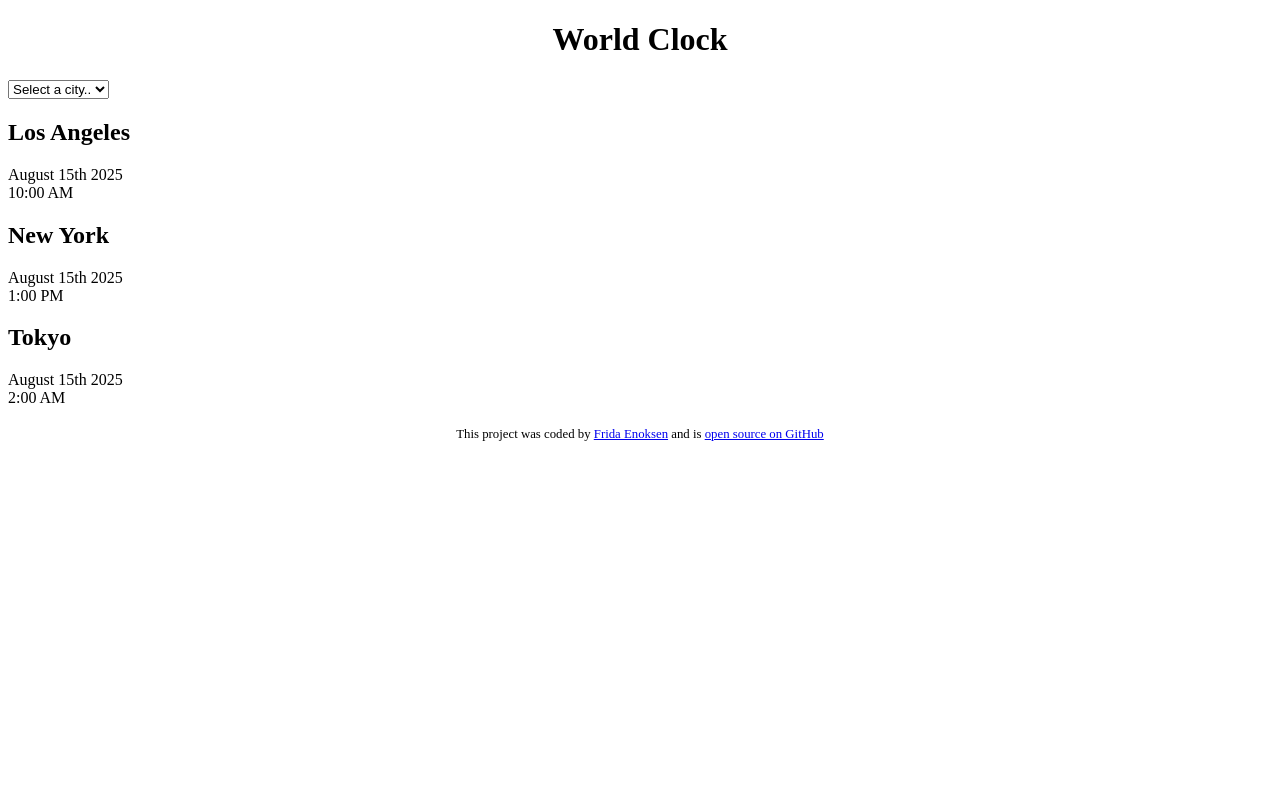
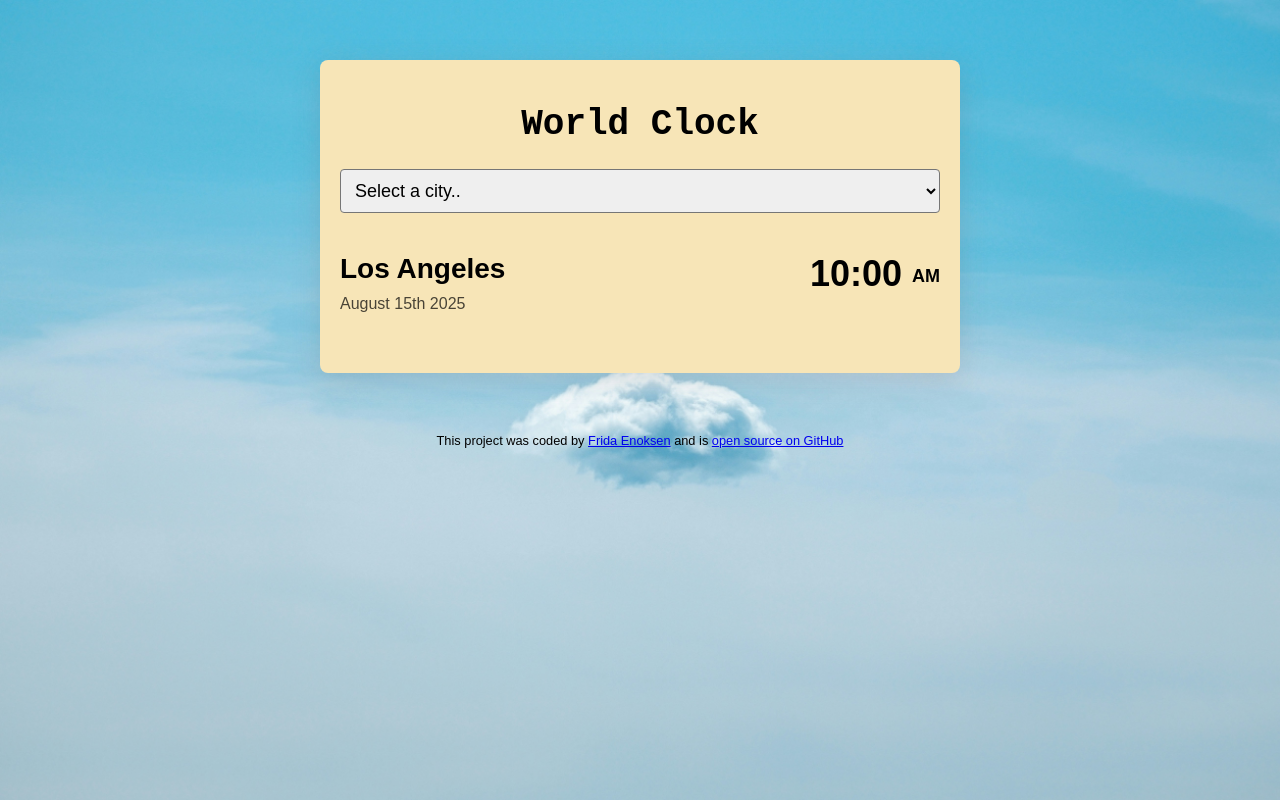
Before and after one commit to enoksenco/World-Clock-Project, a plain HTML site: page index.html in a window 1280 px wide. Drawn offline with Linux system fonts and the light colour scheme.

Commit message:
Styled project with CSS

```diff
--- a/index.html
+++ b/index.html
@@ -18,19 +18,13 @@
         </select>
 
         <div class="city">
+            <div>
             <h2>Los Angeles</h2>
             <div class="date">August 15th 2025</div>
-            <div class="time">10:00 AM</div>
-        </div>
-        <div class="city">
-            <h2>New York</h2>
-            <div class="date">August 15th 2025</div>
-            <div class="time">1:00 PM</div>
-        </div>
-        <div class="city">
-            <h2>Tokyo</h2>
-            <div class="date">August 15th 2025</div>
-            <div class="time">2:00 AM</div>
+            </div>
+            <div>
+            <div class="time">10:00 <small>AM</small></div>
+            </div>
         </div>
     </div>
     <footer>This project was coded by <a href="https://github.com/enoksenco" target="_blank">Frida Enoksen</a> and is <a href="https://github.com/enoksenco/World-Clock-Project" target="_blank">open source on GitHub</a></footer>
--- a/src/style.css
+++ b/src/style.css
@@ -1,5 +1,67 @@
+body {
+    font-family: Arial, sans-serif;
+    margin: 0;
+    padding: 0;
+    background-image: url('../src/background.jpg'); /* juster stien etter behov */
+    background-repeat: no-repeat;
+    background-size: cover;
+}
+
 h1 {
     text-align: center;
+    font-family: 'Courier New', Courier, monospace;
+    font-size: 36px;
+}
+
+h2 {
+    margin: 0 0 10px;
+    font-size: 28px;
+}
+
+select {
+    width: 100%;
+    padding: 10px;
+    margin-bottom: 20px;
+    border-radius: 4px;
+    display: block;
+    font-size: 18px;
+}
+
+.container {
+    max-width: 600px;
+    margin: 60px auto;
+    padding: 20px;
+    background-color: #f7e5b7;
+    border-radius: 8px;
+    margin-top: 60px;
+    box-shadow: rgba(100, 100, 111, 0.2) 0px 7px 29px 0px;
+}
+
+.date {
+    opacity: 0.7;
+}
+
+.city {
+  display: flex;
+  margin: 20px 0;
+  justify-content: space-between;
+  padding: 20px 0;
+  border-bottom: 1px dashed grey;
+}
+
+.city:last-child {
+    border-bottom: none;
+}
+
+.time {
+font-size: 36px;
+font-weight: bold;
+}
+
+.time small {
+    font-size: 18px;
+    vertical-align: middle;
+    line-height: 36px;
 }
 
 footer {
```
Also changed, not shown: src/background.jpg (added), 1 other file.
